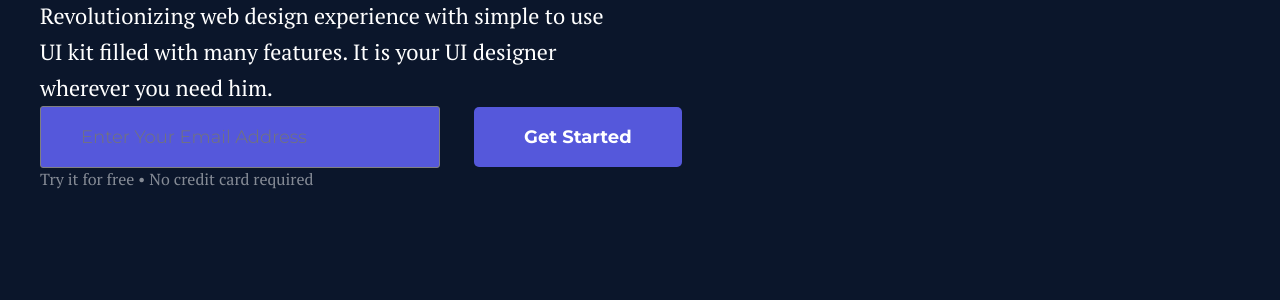
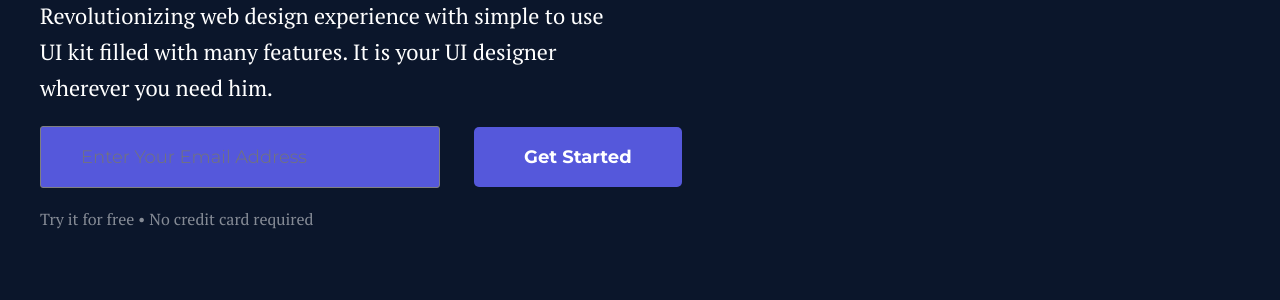
Before and after one commit to Pritchard94/challenge1, a plain HTML site: page index.html in a window 1280 px wide. Shown: the part 500-800 px from the top of the page. Drawn offline with Linux system fonts and the light colour scheme.

Commit message:
margin fixed

```diff
--- a/style.css
+++ b/style.css
@@ -56,6 +56,11 @@ header nav ul li button{
     color:#fff;
     margin-top:20px;
     z-index: 3;
+}
+
+.get-started{
+    margin-top: 20px;
+    margin-bottom: 20px;
 }
 
 .get-started input{
@@ -449,102 +454,3 @@ footer .bottom .text p{
         margin-top: 20px;
     }
 }
-
- /* Small devices (portrait tablets and large phones, 600px and up) */
- /* @media only screen and (min-width: 600px) {
-    .section1 .bg-img{
-        display: none;
-    }
-    .section1{
-        width: 100%;
-    }
-    .section1 .get-started{
-        display: flex;
-    }
-    .section1 .text{
-        width:100%;
-    }
-    .section1 .text p{
-        margin-top: 10px;
-        margin-bottom: 20px;
-    }
-    .get-started{
-        margin-bottom: 10px;
-    }
-    .section2{
-        display: flex;
-        justify-content: space-between;
-        padding: 65px 40px;
-    }
-    .section2 img{
-        width: 100%;
-        margin-right: 30px;
-    }
-    .section3{
-        display: flex;
-        flex-direction: row;
-        flex-wrap: wrap;
-    }
-    .section3 .lorem img{
-        width:25px;
-    }
-    .section3 .lorem h4{
-        font-size: 30px;
-    }
-    .section3 .lorem p{
-        font-size: 16px;
-        width:auto;
-    }
-    .section4{
-        display: grid;
-        justify-content: center;
-        padding: 40px 40px;
-    }
-    .section4 .right-text{
-        display: grid;
-    }
-
-    .section4 img{
-        margin-bottom: 30px;
-        width: 100%;
-        text-align: center;
-
-    }
-    .section4 .right-text h2,  .section5 .right-text h2{
-        font-size: 30px;
-        text-align: center;
-    }
-    .section4 .right-text p,  .section5 .right-text p{
-        text-align: center;
-    }
-
-    .section5{
-        display:flex;
-        flex-direction: column-reverse;
-    }
-    .section5 button{
-        width: 100%;
-    }
-    .section6{
-        display: grid;
-    }
-    .section6 .cards .card{
-        padding: 20px;
-
-    }
-    footer{
-        display: flex;
-    }
-
-
-
- }
-
- Medium devices (landscape tablets, 768px and up)
- @media only screen and (min-width: 768px) {...}
-
- /* Large devices (laptops/desktops, 992px and up) */
- @media only screen and (min-width: 992px) {...}
-
- /* Extra large devices (large laptops and desktops, 1200px and up) */
- @media only screen and (min-width: 1200px) {...}  */
```
